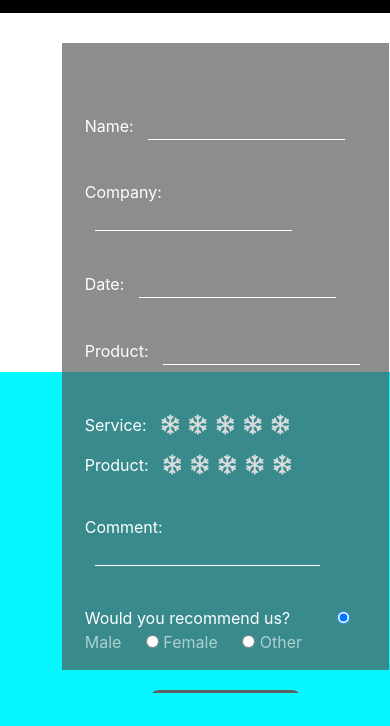
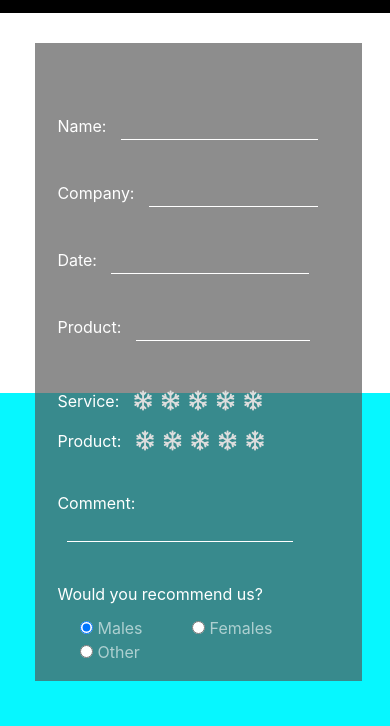
Before and after one commit to debojyoti/snowmaster-feedback, a plain HTML site: page index.html in a window 390 px wide. Shown: the part 118-844 px from the top of the page. Drawn offline with Linux system fonts and the light colour scheme.

Commit message:
Fixed responsive css

```diff
--- a/css/styles.css
+++ b/css/styles.css
@@ -33,23 +33,30 @@ body {
         text-align: center; } }
   body #content-wrap {
     position: relative;
-    height: 85vh; }
+    height: 65vh; }
+    @media screen and (max-width: 575px) {
+      body #content-wrap {
+        height: 30vh; } }
     body #content-wrap #form-wrap {
       max-height: 90%;
       overflow: auto;
       position: absolute;
-      top: 30px;
+      top: 12%;
       left: 12%;
       min-height: 77vh;
       z-index: 5000000; }
+      @media screen and (max-width: 575px) {
+        body #content-wrap #form-wrap {
+          left: 5%; } }
     body #content-wrap #grey-form {
       padding: 5% 7%;
       padding-top: 70px;
       background-color: rgba(82, 82, 82, 0.658);
       min-height: 90%; }
     body #content-wrap .content-bg {
-      height: 50%; }
+      height: 45vh; }
     body #content-wrap .blue {
+      height: 50vh;
       background-color: #06f7ff; }
     body #content-wrap .form-input {
       width: 70%;
@@ -60,6 +67,12 @@ body {
       border-bottom: 1px solid white;
       outline: none;
       margin-bottom: 40px; }
+    @media screen and (max-width: 575px) {
+      body #content-wrap .company-form-input {
+        width: 60%; } }
+    @media screen and (max-width: 575px) {
+      body #content-wrap .product-form-input {
+        width: 62%; } }
     body #content-wrap input::placeholder {
       color: rgba(255, 255, 255, 0.692); }
     body #content-wrap .label {
@@ -78,11 +91,19 @@ body {
   display: none !important; }
 
 #recommend-wrapper #radio-parent {
-  color: rgba(255, 255, 255, 0.596);
-  display: inline;
-  padding: 0 8%; }
-  #recommend-wrapper #radio-parent input {
-    margin-left: 20px; }
+  padding-top: 10px; }
+  #recommend-wrapper #radio-parent span {
+    color: rgba(255, 255, 255, 0.596);
+    display: inline;
+    padding: 0 8%; }
+    @media screen and (max-width: 575px) {
+      #recommend-wrapper #radio-parent span {
+        display: inline-block !important; } }
+    #recommend-wrapper #radio-parent span input {
+      margin-left: 20px; }
+      @media screen and (max-width: 575px) {
+        #recommend-wrapper #radio-parent span input {
+          margin-left: 0px; } }
 
 .rating {
   display: inline;
--- a/index.html
+++ b/index.html
@@ -9,8 +9,8 @@
 
   <title>Dev Template</title>
 
-  <link rel="stylesheet" href="/snowmaster-feedback/css/bootstrap.css">
-  <link rel="stylesheet" href="/snowmaster-feedback/css/styles.css">
+  <link rel="stylesheet" href="/css/bootstrap.css">
+  <link rel="stylesheet" href="/css/styles.css">
 </head>
 
 <body>
@@ -38,7 +38,7 @@
                   </div>
                   <div class="col-md-7">
                       <span class="label">Company: </span>
-                      <input type="text" class="form-input">
+                      <input type="text" class="form-input company-form-input">
                     </div>
                 </div>
                 <div class="row">
@@ -48,7 +48,7 @@
                     </div>
                     <div class="col-md-7">
                         <span class="label">Product: </span>
-                        <input type="text" class="form-input">
+                        <input type="text" class="form-input product-form-input">
                       </div>
                   </div>
                   <div class="row">
@@ -87,9 +87,9 @@
                         <div class="col-md-12">
                             <span class="label">Would you recommend us? </span>
                           <div id="radio-parent">
-                              <input type="radio" name="gender" value="male" checked> Male
-                              <input type="radio" name="gender" value="female"> Female
-                              <input type="radio" name="gender" value="other"> Other
+                              <span><input type="radio" name="gender" value="male" checked> Males</span>
+                              <span><input type="radio" name="gender" value="female"> Females</span>
+                              <span><input type="radio" name="gender" value="other"> Other</span>
                           </div>
                         </div>
                     </div>
--- a/scss/style1.scss
+++ b/scss/style1.scss
@@ -40,15 +40,21 @@ body {
     }
     #content-wrap {
         position: relative;
-        height: 85vh;
+        height: 65vh;
+        @media screen and (max-width: 575px) {
+            height: 30vh;
+        }
         #form-wrap {
             max-height: 90%;
             overflow: auto;
             position: absolute;
-            top: 30px;
+            top: 12%;
             left: 12%;
             min-height: 77vh;
             z-index: 5000000;
+            @media screen and (max-width: 575px) {
+                left: 5%;
+            }
         }
 
         #grey-form {
@@ -58,9 +64,10 @@ body {
             min-height: 90%;
         }
         .content-bg {
-            height: 50%;
+            height: 45vh;
         }
         .blue {
+            height: 50vh;
             background-color: rgb(6, 247, 255);
         }
         .form-input {
@@ -72,6 +79,16 @@ body {
             border-bottom: 1px solid white;
             outline: none;
             margin-bottom: 40px;
+        }
+        .company-form-input {
+            @media screen and (max-width: 575px) {
+                width: 60%;
+            }
+        }
+        .product-form-input {
+            @media screen and (max-width: 575px) {
+                width: 62%;
+            }
         }
         input::placeholder {
             color: rgba(255, 255, 255, 0.692);
@@ -100,11 +117,20 @@ body {
 
 #recommend-wrapper {
     #radio-parent {
-        color: rgba(255, 255, 255, 0.596);
-        display: inline;
-        padding: 0 8%;
-        input {
-            margin-left: 20px;
+        padding-top: 10px;
+        span {
+            color: rgba(255, 255, 255, 0.596);
+            display: inline;
+            padding: 0 8%;
+            @media screen and (max-width: 575px) {
+                display: inline-block!important;
+            }
+            input {
+                margin-left: 20px;
+                @media screen and (max-width: 575px) {
+                    margin-left: 0px;
+                }
+            }
         }
     }
 }
```
